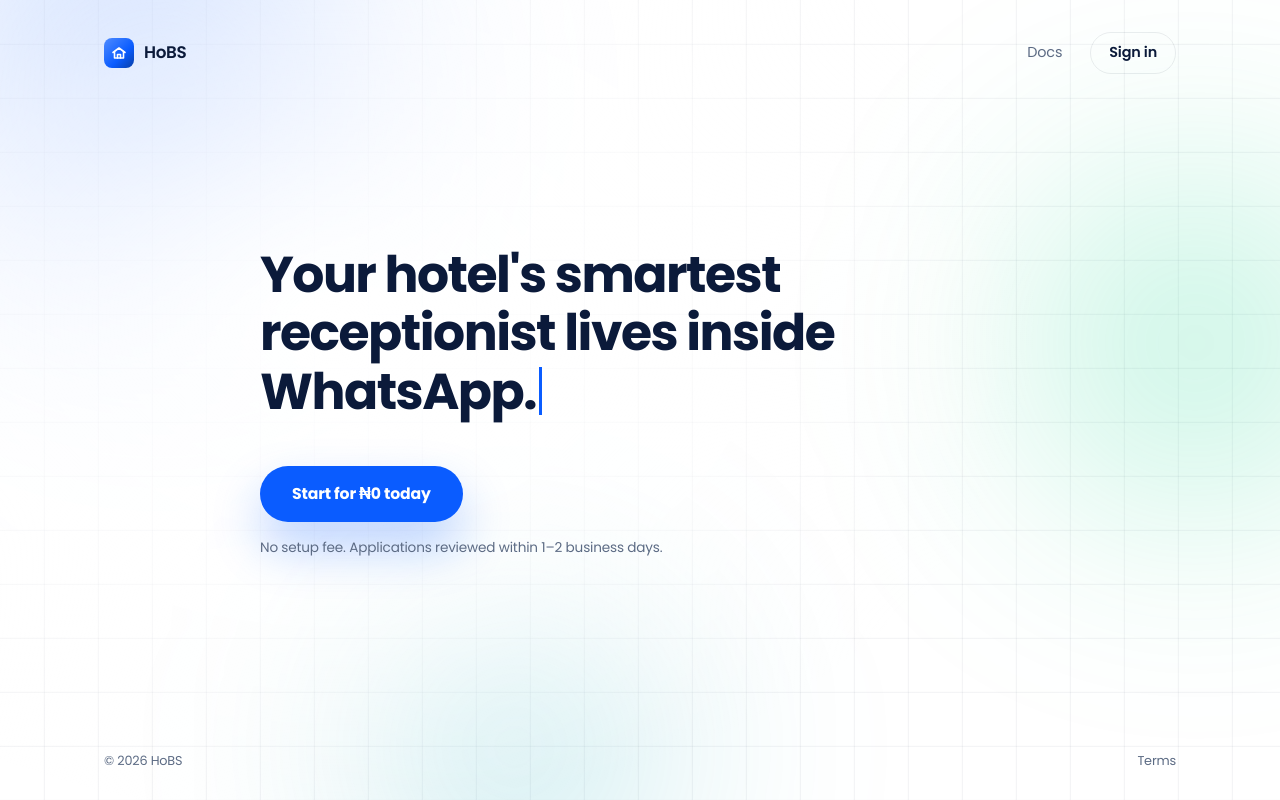
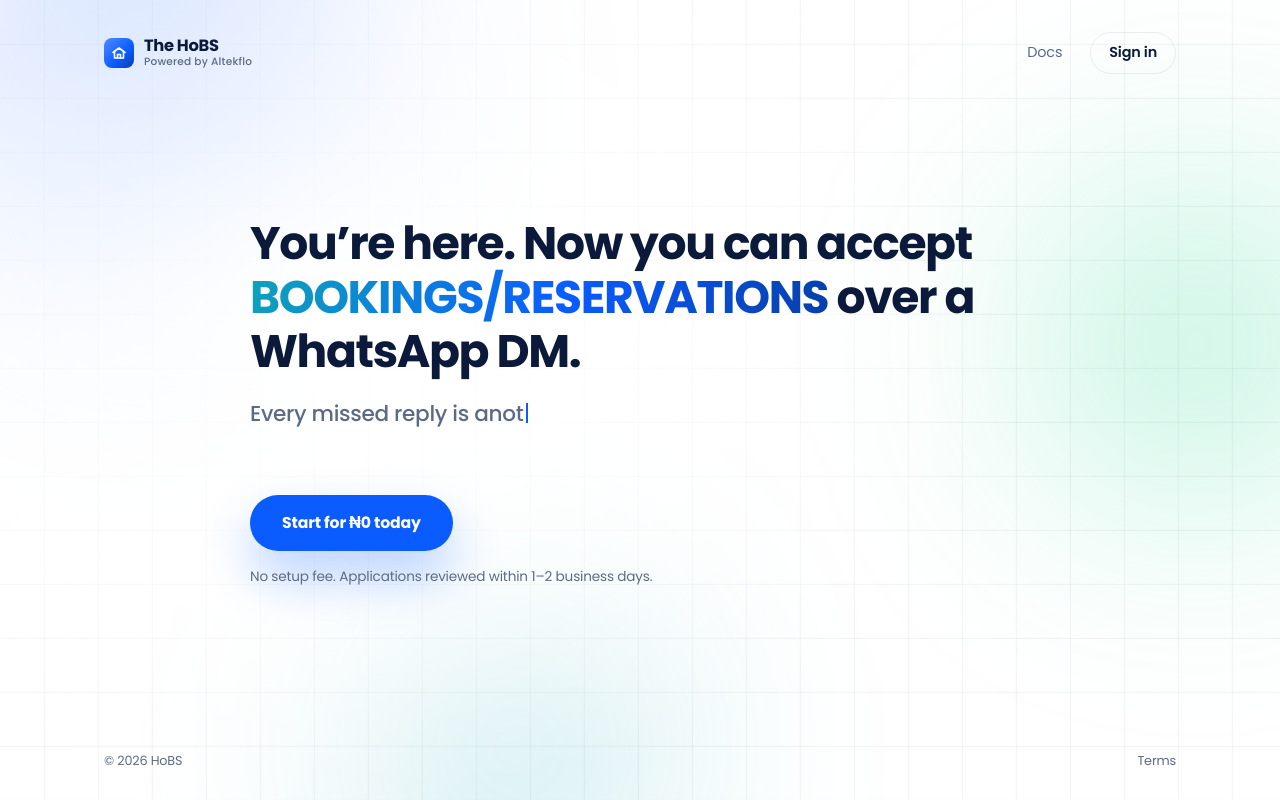
Before and after one commit to Shadd1e/Hobs, a Next.js app in the folder hobs-frontend/: page / in a window 1280 px wide. Built offline with nearby package versions, Linux system fonts and the light colour scheme; no server answers.

Commit message:
commited

```diff
--- a/hobs-frontend/app/globals.css
+++ b/hobs-frontend/app/globals.css
@@ -749,10 +749,20 @@ h1 {
 }
 
 .landing-brand-word {
+  display: flex;
+  flex-direction: column;
   font-family: var(--land-font);
-  font-weight: 600;
-  font-size: 1.05rem;
+  font-weight: 700;
+  font-size: 1.02rem;
+  line-height: 1.15;
   letter-spacing: -0.02em;
+}
+
+.landing-brand-sub {
+  font-weight: 500;
+  font-size: 0.66rem;
+  letter-spacing: 0.02em;
+  color: var(--land-muted);
 }
 
 .landing-nav {
@@ -797,18 +807,28 @@ h1 {
 }
 
 .hero-single-inner {
-  max-width: 760px;
+  max-width: 780px;
+}
+
+.hero-lead {
+  font-family: var(--land-font);
+  font-weight: 800;
+  letter-spacing: -0.03em;
+  line-height: 1.18;
+  font-size: clamp(1.7rem, 1rem + 2.9vw, 2.85rem);
+  color: var(--land-text);
+  margin: 0 0 20px;
 }
 
 .type-headline {
   font-family: var(--land-font);
-  font-weight: 700;
-  letter-spacing: -0.03em;
-  line-height: 1.16;
-  font-size: clamp(1.9rem, 1.15rem + 3.2vw, 3.15rem);
-  color: var(--land-text);
-  margin: 0 0 34px;
-  min-height: 3.7em;
+  font-weight: 500;
+  letter-spacing: -0.015em;
+  line-height: 1.4;
+  font-size: clamp(1.05rem, 0.85rem + 0.9vw, 1.35rem);
+  color: var(--land-muted);
+  margin: 0 0 36px;
+  min-height: 2.8em;
   display: flex;
   align-items: flex-start;
 }
@@ -819,7 +839,7 @@ h1 {
 
 .type-cursor {
   display: inline-block;
-  width: 3px;
+  width: 2px;
   height: 0.95em;
   margin-left: 3px;
   background: var(--land-gold);
@@ -883,7 +903,7 @@ h1 {
   }
 
   .type-headline {
-    min-height: 4.6em;
+    min-height: 3.6em;
   }
 }
 
--- a/hobs-frontend/app/page.tsx
+++ b/hobs-frontend/app/page.tsx
@@ -41,7 +41,7 @@ type TypewriterOptions = {
 
 function useTypewriter(
   phrases: string[],
-  { typingSpeed = 58, deletingSpeed = 28, pause = 2000 }: TypewriterOptions = {}
+  { typingSpeed = 22, deletingSpeed = 12, pause = 1500 }: TypewriterOptions = {}
 ) {
   const [index, setIndex] = useState(0);
   const [text, setText] = useState("");
@@ -55,9 +55,9 @@ function useTypewriter(
       if (text.length < current.length) {
         const lastChar = current[text.length - 1] ?? "";
         const nextChar = current[text.length] ?? "";
-        let delay = typingSpeed + Math.random() * 55;
+        let delay = typingSpeed + Math.random() * 24;
         if (nextChar === " ") delay *= 0.5;
-        if (".,!?—".includes(lastChar)) delay += 260;
+        if (".,!?—".includes(lastChar)) delay += 140;
         timeout = setTimeout(() => setText(current.slice(0, text.length + 1)), delay);
       } else {
         timeout = setTimeout(() => setPhase("holding"), pause);
@@ -68,7 +68,7 @@ function useTypewriter(
       if (text.length > 0) {
         timeout = setTimeout(() => setText(current.slice(0, text.length - 1)), deletingSpeed);
       } else {
-        timeout = setTimeout(() => setPhase("waiting"), 320);
+        timeout = setTimeout(() => setPhase("waiting"), 200);
       }
     } else {
       setPhase("typing");
@@ -204,7 +204,7 @@ export default function HomePage() {
 
       <header className="landing-header">
         <div className="landing-shell landing-header-inner">
-          <Link href="/" className="landing-brand" aria-label="HoBS — home">
+          <Link href="/" className="landing-brand" aria-label="The HoBS — home">
             <span className="landing-brand-mark" aria-hidden="true">
               <svg width="16" height="16" viewBox="0 0 16 16" fill="none" stroke="currentColor" strokeWidth="1.6" strokeLinecap="round" strokeLinejoin="round">
                 <path d="M2 7.5 8 3l6 4.5" />
@@ -212,7 +212,10 @@ export default function HomePage() {
                 <path d="M6.5 13V9.5h3V13" />
               </svg>
             </span>
-            <span className="landing-brand-word">HoBS</span>
+            <span className="landing-brand-word">
+              The HoBS
+              <span className="landing-brand-sub">Powered by Altekflo</span>
+            </span>
           </Link>
           <nav className="landing-nav" aria-label="Site">
             <Link href="/docs">Docs</Link>
@@ -226,13 +229,18 @@ export default function HomePage() {
       <main className="hero-single">
         <div className="landing-shell">
           <div className="hero-single-inner">
-            <h1 className="type-headline">
+            <h1 className="hero-lead">
+              You&rsquo;re here. Now you can accept{" "}
+              <span className="gold-text">BOOKINGS/RESERVATIONS</span> over a WhatsApp DM.
+            </h1>
+
+            <p className="type-headline">
               <span className="sr-only">{PHRASES.join(" ")}</span>
               <span aria-hidden="true" className="type-headline-text">
                 {typed}
                 <span className="type-cursor" />
               </span>
-            </h1>
+            </p>
 
             <div className="hero-single-actions">
               <button className="btn-gold" onClick={() => setModalOpen(true)}>
```
